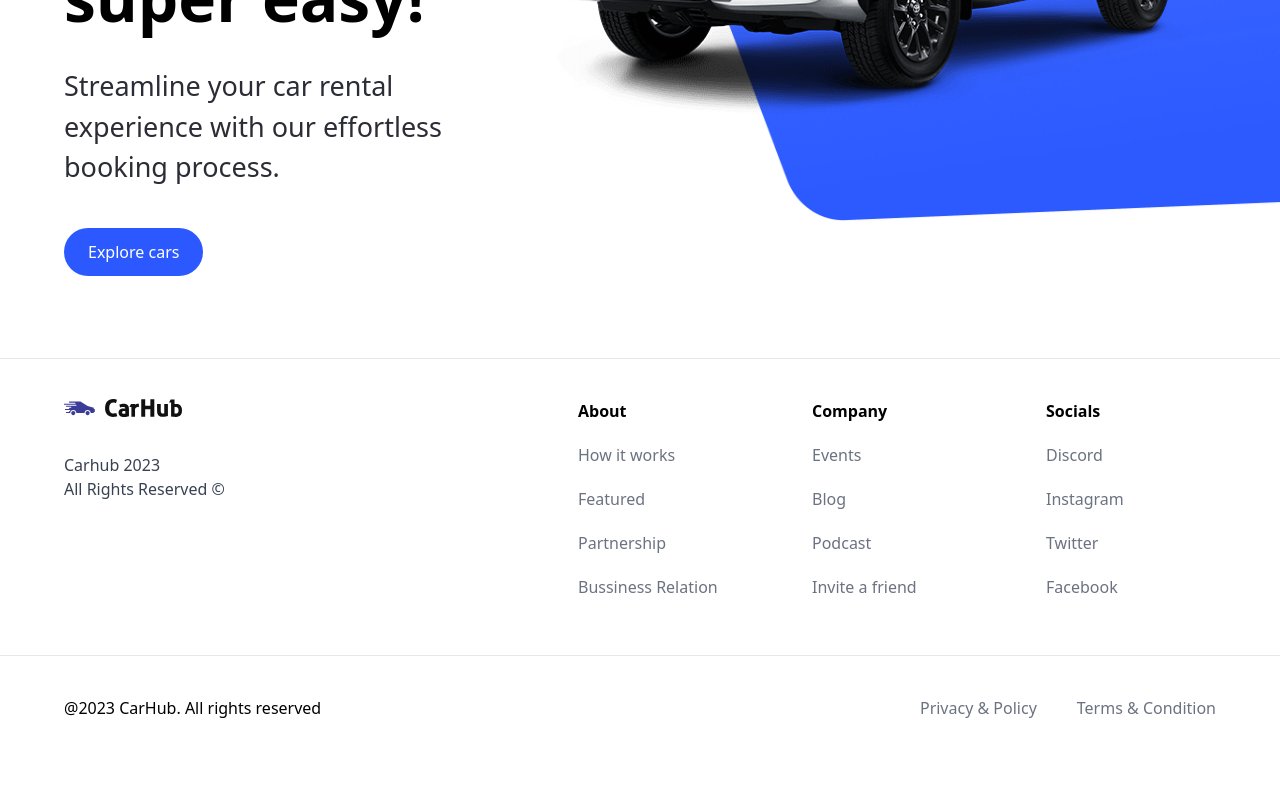
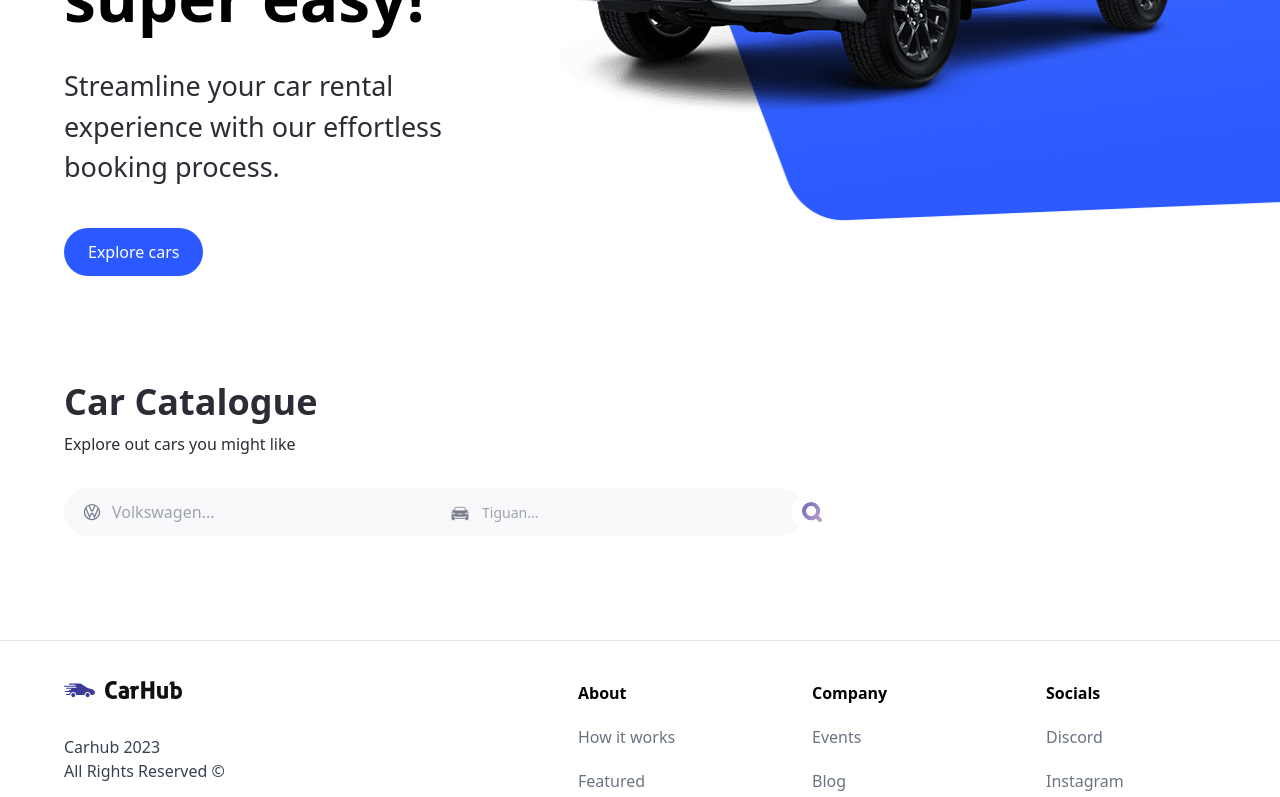
Before and after one commit to AlaaAhmeeddd/Car-Showcase, a Next.js app in the folder my-app/: page / in a window 1280 px wide. Shown: the part 482-1279 px from the top of the page. Before the commit the page ends 1242 px from the top, so only its background shows below. Built offline with nearby package versions, Linux system fonts and the light colour scheme.

Commit message:
feat: add search bar component

```diff
--- a/my-app/src/@constants/index.ts
+++ b/my-app/src/@constants/index.ts
@@ -1,3 +1,47 @@
+export const manufacturers = [
+    "Acura",
+    "Alfa Romeo",
+    "Aston Martin",
+    "Audi",
+    "Bentley",
+    "BMW",
+    "Buick",
+    "Cadillac",
+    "Chevrolet",
+    "Chrysler",
+    "Citroen",
+    "Dodge",
+    "Ferrari",
+    "Fiat",
+    "Ford",
+    "GMC",
+    "Honda",
+    "Hyundai",
+    "Infiniti",
+    "Jaguar",
+    "Jeep",
+    "Kia",
+    "Lamborghini",
+    "Land Rover",
+    "Lexus",
+    "Lincoln",
+    "Maserati",
+    "Mazda",
+    "McLaren",
+    "Mercedes-Benz",
+    "MINI",
+    "Mitsubishi",
+    "Nissan",
+    "Porsche",
+    "Ram",
+    "Rolls-Royce",
+    "Subaru",
+    "Tesla",
+    "Toyota",
+    "Volkswagen",
+    "Volvo",
+];
+
 export const footerLinks = [
     {
         title: "About",
--- a/my-app/src/app/page.tsx
+++ b/my-app/src/app/page.tsx
@@ -1,10 +1,17 @@
 import Hero from "@/components/Hero";
-import Image from "next/image";
+import SearchBar from "@/components/SearchBar";
 
 export default function Home() {
   return (
     <main className="overflow-hidden">
       <Hero />
+      <div className="py-16 lg:px-16 px-7">
+        <div className="container mx-auto flex flex-col items-start justify-start gap-y-2.5 text-black-100">
+          <h1 className='text-4xl font-bold'>Car Catalogue</h1>
+          <p>Explore out cars you might like</p>
+        </div>
+        <SearchBar />
+      </div>
     </main>
   );
 }
--- /dev/null
+++ b/my-app/src/components/SearchBar.tsx
@@ -0,0 +1,42 @@
+import Image from "next/image";
+import SearchManufacturer from "./SearchManufacturer";
+
+const SearchButton = ({ otherClasses }: { otherClasses: string }) => (
+    <button type='submit' className={`-ml-3 z-10 ${otherClasses}`}>
+        <Image
+            src={"/magnifying-glass.svg"}
+            alt={"magnifying glass"}
+            width={40}
+            height={40}
+            className='object-contain'
+        />
+    </button>
+);
+
+export default function SearchBar() {
+    return (
+        <form className="flex items-center justify-start mt-8 max-sm:flex-col w-full relative max-sm:gap-4 max-w-3xl">
+            <div className="flex-1 max-sm:w-full flex justify-start items-center relative">
+                <SearchManufacturer />
+                <SearchButton otherClasses='sm:hidden' />
+            </div>
+            <div className='flex-1 max-sm:w-full flex justify-start items-center relative'>
+                <Image
+                    src='/model-icon.png'
+                    width={25}
+                    height={25}
+                    className='absolute w-[20px] h-[20px] ml-4'
+                    alt='car model'
+                />
+                <input
+                    type='text'
+                    name='model'
+                    placeholder='Tiguan...'
+                    className='w-full h-[48px] pl-12 p-4 bg-light-white rounded-r-full max-sm:rounded-full outline-none cursor-pointer text-sm'
+                />
+                <SearchButton otherClasses='sm:hidden' />
+            </div>
+            <SearchButton otherClasses='max-sm:hidden' />
+        </form>
+    )
+}
--- /dev/null
+++ b/my-app/src/components/SearchManufacturer.tsx
@@ -0,0 +1,71 @@
+"use client";
+import { Combobox, ComboboxButton, ComboboxInput, ComboboxOption, ComboboxOptions } from '@headlessui/react'
+import { manufacturers } from '@/@constants'
+import { useState } from 'react';
+import Image from 'next/image';
+
+
+export default function SearchManufacturer() {
+  const [query, setQuery] = useState("")
+  const queryMenuFacturer =
+    query === ""
+    ? manufacturers
+    : manufacturers.filter((item)=>(
+      item
+      .toLowerCase()
+      .replace(/\s+/g, "")
+      .includes(query.toLowerCase().replace(/\s+/g, ""))
+    ));
+  return(
+    <div className="flex-1 max-sm:w-full flex justify-start items-center bg-light-white rounded-l-full max-sm:rounded-full">
+      <Combobox>
+        <div className="w-full relative">
+          <div className="flex gap-3 relative">
+            <ComboboxInput
+              aria-label="Assignee"
+              className="rounded-l-full max-sm:rounded-full bg-transparent py-3 w-full px-12 outline-none h-[48px]"
+              placeholder="Volkswagen..."
+              onChange={(event)=>{setQuery(event.target.value)}}
+            />
+            <ComboboxButton className="group absolute inset-y-0 px-2.5">
+              <Image
+                src='/car-logo.svg'
+                alt='model'
+                width={20}
+                height={20}
+                className='ml-2' />
+            </ComboboxButton>
+          </div>
+          <ComboboxOptions className="bg-white shadow-lg ring-1 ring-black ring-opacity-5
+          focus:outline-none sm:text-sm mt-1 h-80 w-full overflow-auto rounded-md absolute left-0">
+            {
+              queryMenuFacturer.length === 0
+              ? <ComboboxOption
+                  className={({ active }) =>
+                    'relative cursor-default select-none py-2 pl-10 pr-4 text-gray-900 my-1'
+                  }
+                  value={1}
+                >
+                  Create {query}
+                </ComboboxOption>
+              :
+                queryMenuFacturer.map((manufacturer, index) => (
+                  <ComboboxOption
+                  key={index}
+                  className={({ active }) =>
+                    `relative cursor-default select-none py-2 pl-10 pr-4 my-1 ${
+                      active ? "bg-primary-blue text-white" : "text-gray-900"
+                    }`
+                  }
+                  value={index}
+                >
+                  {manufacturer}
+                </ComboboxOption>
+              ))
+            }
+          </ComboboxOptions>
+        </div>
+      </Combobox>
+    </div>
+  )
+}
```
Also changed, not shown: my-app/package.json (+6 -5 lines), 1 other file (tests, documents, lock files or other folders).
